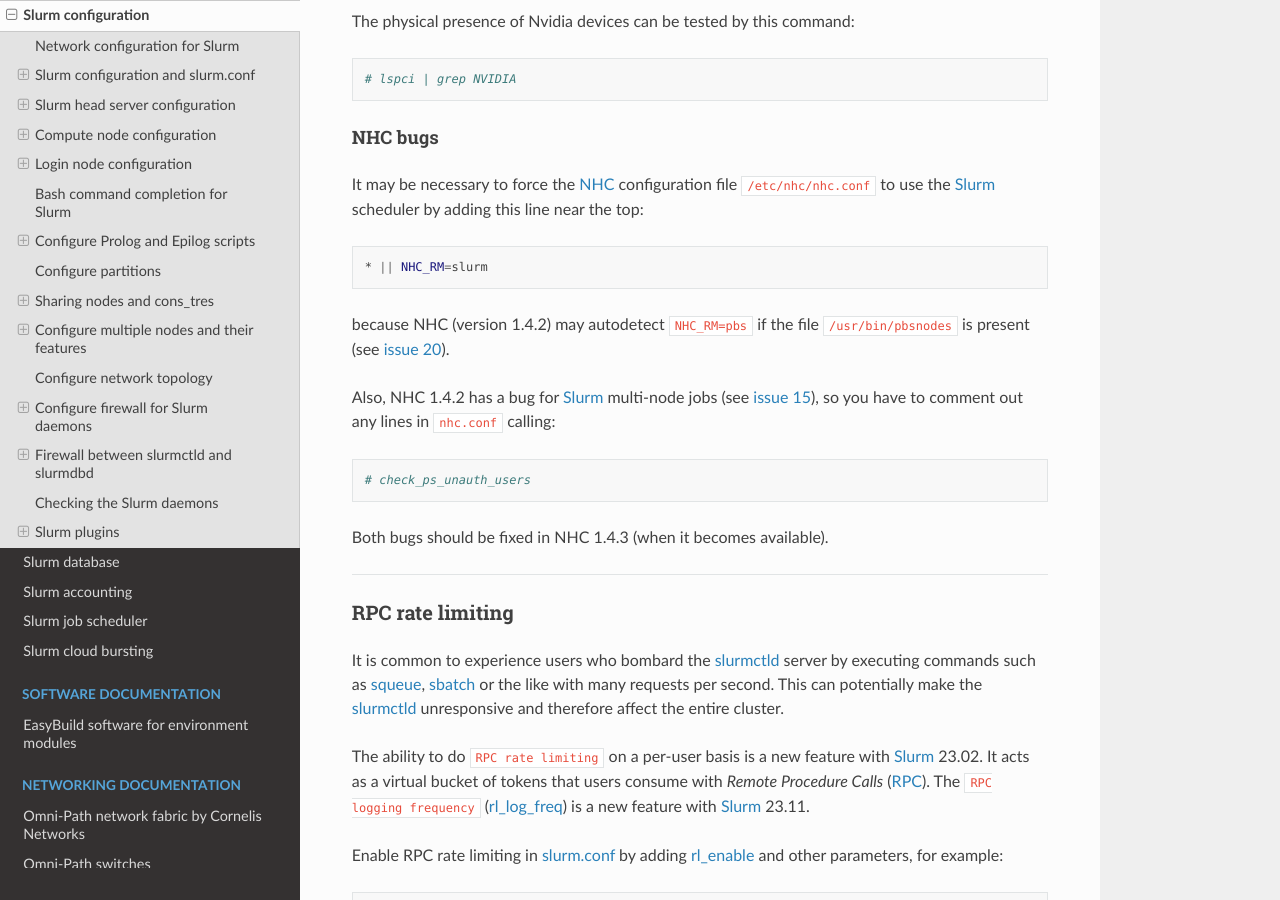
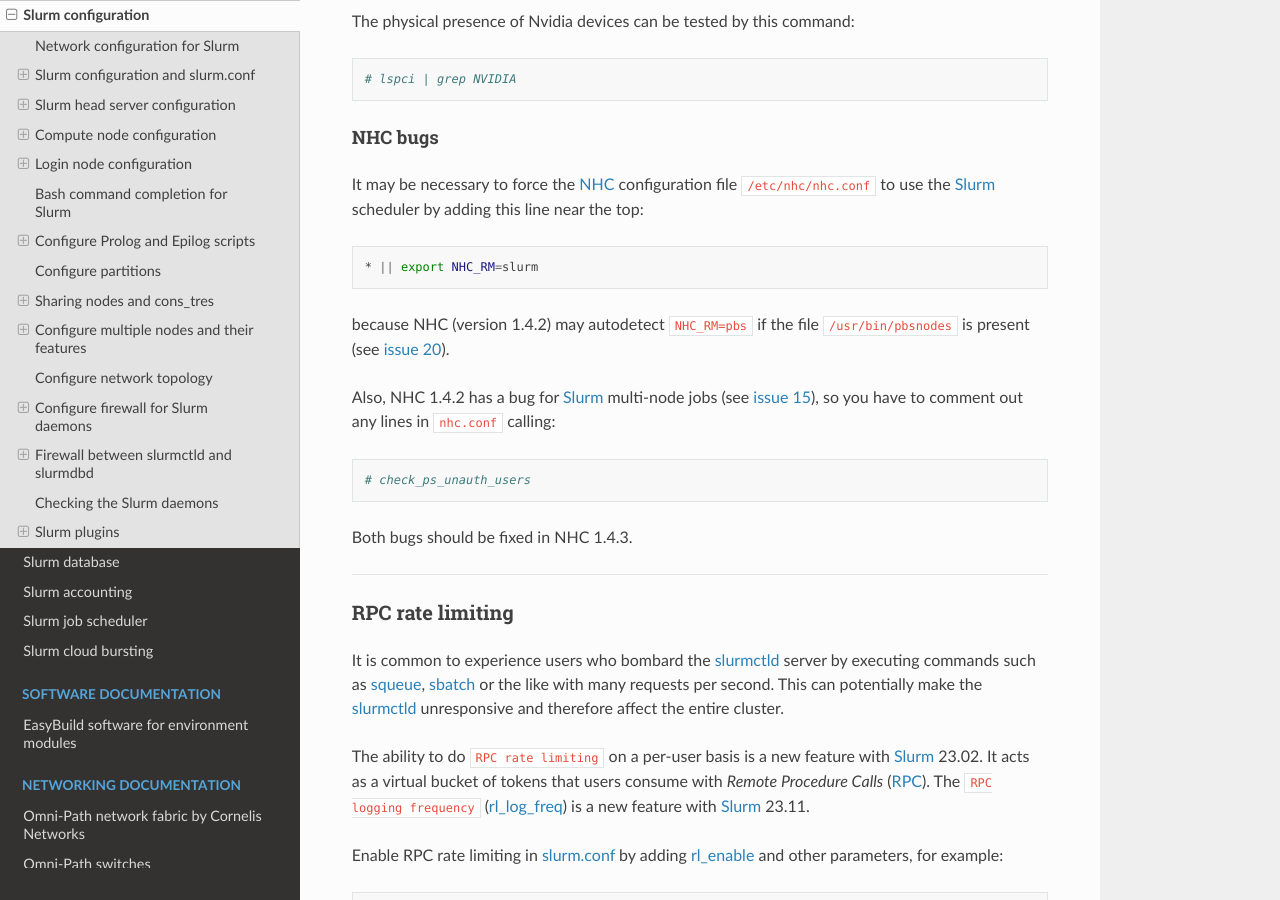
Before and after one commit to OleHolmNielsen/Niflheim_system, a Sphinx documentation site: the page built from docs/Slurm_configuration.rst, in a window 1280 px wide and 900 px high, scrolled down 14115 px. Built offline with Sphinx 7.4.7 and the Read the Docs theme 3.1.0, drawn with Linux system fonts in a browser that asks for light colours.

Commit message:
export the NHC_RM variable

```diff
--- a/docs/Slurm_configuration.rst
+++ b/docs/Slurm_configuration.rst
@@ -524,10 +524,10 @@
 .. code-block:: bash
   :caption: Example nhc.conf configuration
 
-  * || NHC_RM=slurm
+  * || export NHC_RM=slurm
   # Flag df to list only local filesystems (omit NFS mounts)
-  * || DF_FLAGS="-Tkl"
-  * || DFI_FLAGS="-Til"
+  * || export DF_FLAGS="-Tkl"
+  * || export DFI_FLAGS="-Til"
   # Setting short hostname for compute nodes (default in our Slurm setup)
   *.nifl.fysik.dtu.dk || HOSTNAME=$HOSTNAME_S
   # Busy batch nodes may take a long time to run nhc
@@ -589,7 +589,7 @@
 
 .. code-block:: bash
 
-  * || NHC_RM=slurm
+  * || export NHC_RM=slurm
 
 because NHC (version 1.4.2) may autodetect ``NHC_RM=pbs`` if the file ``/usr/bin/pbsnodes`` is present (see `issue 20 <https://github.com/mej/nhc/issues/20>`_).
 
@@ -597,7 +597,7 @@
 
   # check_ps_unauth_users
 
-Both bugs should be fixed in NHC 1.4.3 (when it becomes available).
+Both bugs should be fixed in NHC 1.4.3.
 
 --------------------------------------------------------------------------
 
```
